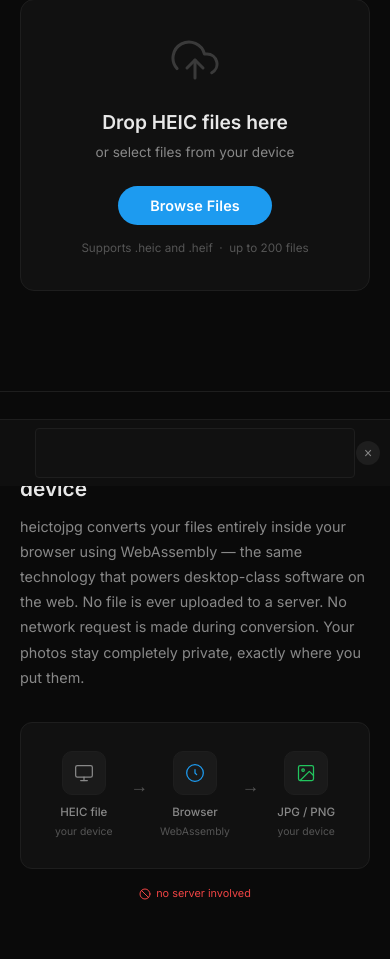
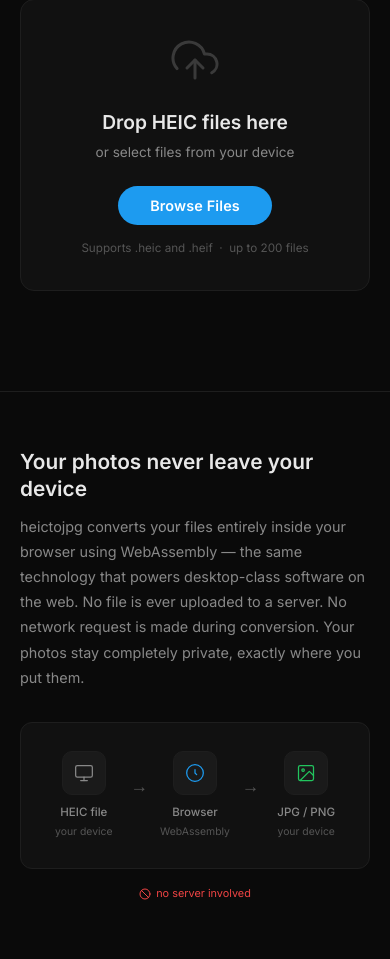
Before and after one commit to bpage/heictojpg, a Flask app: page / in a window 390 px wide. Shown: the part 358-1317 px from the top of the page. Run offline with Flask 3, Linux system fonts and the light colour scheme; some libraries are stand-ins or nearby versions; some web fonts are replaced.

Commit message:
Remove manual ad placeholders, keep AdSense auto ads

```diff
--- a/templates/index.html
+++ b/templates/index.html
@@ -204,46 +204,6 @@
 
     .badge svg { flex-shrink: 0; opacity: 0.7; }
 
-    /* ── Ad Slots ── */
-    .ad-leaderboard {
-      margin: 28px auto 0;
-      text-align: center;
-      max-width: 728px;
-      padding: 0 20px;
-    }
-
-    .ad-rectangle-wrap {
-      margin: 40px auto 0;
-      text-align: center;
-      max-width: 336px;
-    }
-
-    .ad-label {
-      font-size: 0.65rem;
-      color: #333;
-      text-transform: uppercase;
-      letter-spacing: 0.1em;
-      margin-bottom: 4px;
-    }
-
-    .ad-placeholder {
-      background: #111;
-      border: 1px solid #1e1e1e;
-      border-radius: 4px;
-      color: #333;
-      font-size: 0.7rem;
-      display: flex;
-      align-items: center;
-      justify-content: center;
-    }
-
-    .ad-leaderboard .ad-placeholder { height: 90px; width: 100%; max-width: 728px; }
-    .ad-rectangle-wrap .ad-placeholder { height: 280px; width: 336px; margin: 0 auto; }
-
-    @media (max-width: 768px) {
-      .ad-leaderboard { display: none; }
-    }
-
     /* ── Main ── */
     main { padding: 32px 0 0; }
 
@@ -844,54 +804,6 @@
     }
     .footer-tools a { color: #555; text-decoration: none; }
     .footer-tools a:hover { color: var(--text-muted); }
-
-    /* ── Mobile Sticky Ad ── */
-    .mobile-sticky-ad {
-      position: fixed;
-      bottom: 0;
-      left: 0;
-      right: 0;
-      background: #0f0f0f;
-      border-top: 1px solid var(--border);
-      padding: 8px;
-      text-align: center;
-      z-index: 999;
-      display: flex;
-      align-items: center;
-      justify-content: center;
-      gap: 10px;
-    }
-
-    .mobile-sticky-ad .ad-placeholder {
-      height: 50px;
-      width: 320px;
-    }
-
-    .dismiss-btn {
-      position: absolute;
-      right: 10px;
-      top: 50%;
-      transform: translateY(-50%);
-      background: #1e1e1e;
-      border: none;
-      color: var(--text-muted);
-      width: 24px;
-      height: 24px;
-      border-radius: 50%;
-      font-size: 14px;
-      cursor: pointer;
-      display: flex;
-      align-items: center;
-      justify-content: center;
-      line-height: 1;
-      transition: background 0.15s;
-    }
-
-    .dismiss-btn:hover { background: #2a2a2a; }
-
-    @media (min-width: 769px) {
-      .mobile-sticky-ad { display: none !important; }
-    }
 
     /* ── Responsive tweaks ── */
     @media (max-width: 480px) {
@@ -941,12 +853,6 @@
     </div>
   </section>
 
-  <!-- Ad Slot 1: Leaderboard (desktop only) -->
-  <div class="ad-leaderboard">
-    <div class="ad-label">Advertisement</div>
-    <div class="ad-placeholder"><!-- REPLACE WITH ADSENSE: leaderboard-top --></div>
-  </div>
-
   <!-- Main Converter -->
   <main>
     <div class="container">
@@ -994,11 +900,6 @@
       <!-- Results Grid -->
       <div id="resultsGrid" class="results-grid"></div>
 
-      <!-- Ad Slot 2: Rectangle (shown after first conversion) -->
-      <div id="adRect" class="ad-rectangle-wrap hidden">
-        <div class="ad-label">Advertisement</div>
-        <div class="ad-placeholder"><!-- REPLACE WITH ADSENSE: rectangle-post-convert --></div>
-      </div>
     </div>
   </main>
 
@@ -1160,12 +1061,6 @@
     <div class="footer-tools">More tools: <a href="https://redditsave.pics">RedditSave</a> &nbsp;·&nbsp; <a href="https://savetok.pics">SaveTok</a> &nbsp;·&nbsp; <a href="https://youtubetomp3.pics">YouTubeToMP3</a> &nbsp;·&nbsp; <a href="https://xsave.pics">XSave</a></div>
   </footer>
 
-  <!-- Mobile Sticky Ad -->
-  <div id="mobileStickyAd" class="mobile-sticky-ad hidden">
-    <div class="ad-placeholder"><!-- REPLACE WITH ADSENSE: mobile-sticky --></div>
-    <button id="dismissStickyAd" class="dismiss-btn" aria-label="Dismiss">×</button>
-  </div>
-
   <!-- Scripts -->
   <script src="https://cdnjs.cloudflare.com/ajax/libs/jszip/3.10.1/jszip.min.js"></script>
   <script src="https://cdn.jsdelivr.net/npm/heic2any@0.0.4/dist/heic2any.min.js"></script>
@@ -1190,11 +1085,8 @@
     const statsBar       = document.getElementById('statsBar');
     const qualitySlider  = document.getElementById('qualitySlider');
     const qualityVal     = document.getElementById('qualityVal');
-    const adRect         = document.getElementById('adRect');
     const noWasmBanner   = document.getElementById('noWasmBanner');
     const dropErrorMsg   = document.getElementById('dropErrorMsg');
-    const mobileStickyAd = document.getElementById('mobileStickyAd');
-    const dismissStickyAd = document.getElementById('dismissStickyAd');
 
     // ── WebAssembly check — only show banner if it actually fails ─────────────
     (async () => {
@@ -1479,7 +1371,7 @@
       const done = fileQueue.filter(f => f.status === 'done');
       if (done.length > 0) {
         downloadZipBtn.classList.remove('hidden');
-        adRect.classList.remove('hidden');
+
         updateStats();
       }
     }
@@ -1505,7 +1397,7 @@
       const done = fileQueue.filter(f => f.status === 'done');
       if (done.length > 0) {
         downloadZipBtn.classList.remove('hidden');
-        adRect.classList.remove('hidden');
+
         updateStats();
       }
     };
@@ -1572,18 +1464,7 @@
       });
     });
 
-    // ── Mobile sticky ad ───────────────────────────────────────────────────────
-    if (window.innerWidth < 769) {
-      setTimeout(() => {
-        mobileStickyAd.classList.remove('hidden');
-      }, 5000);
-    }
-
-    dismissStickyAd.addEventListener('click', () => {
-      mobileStickyAd.classList.add('hidden');
-    });
-
-  })();
+})();
   </script>
 </body>
 </html>
```
